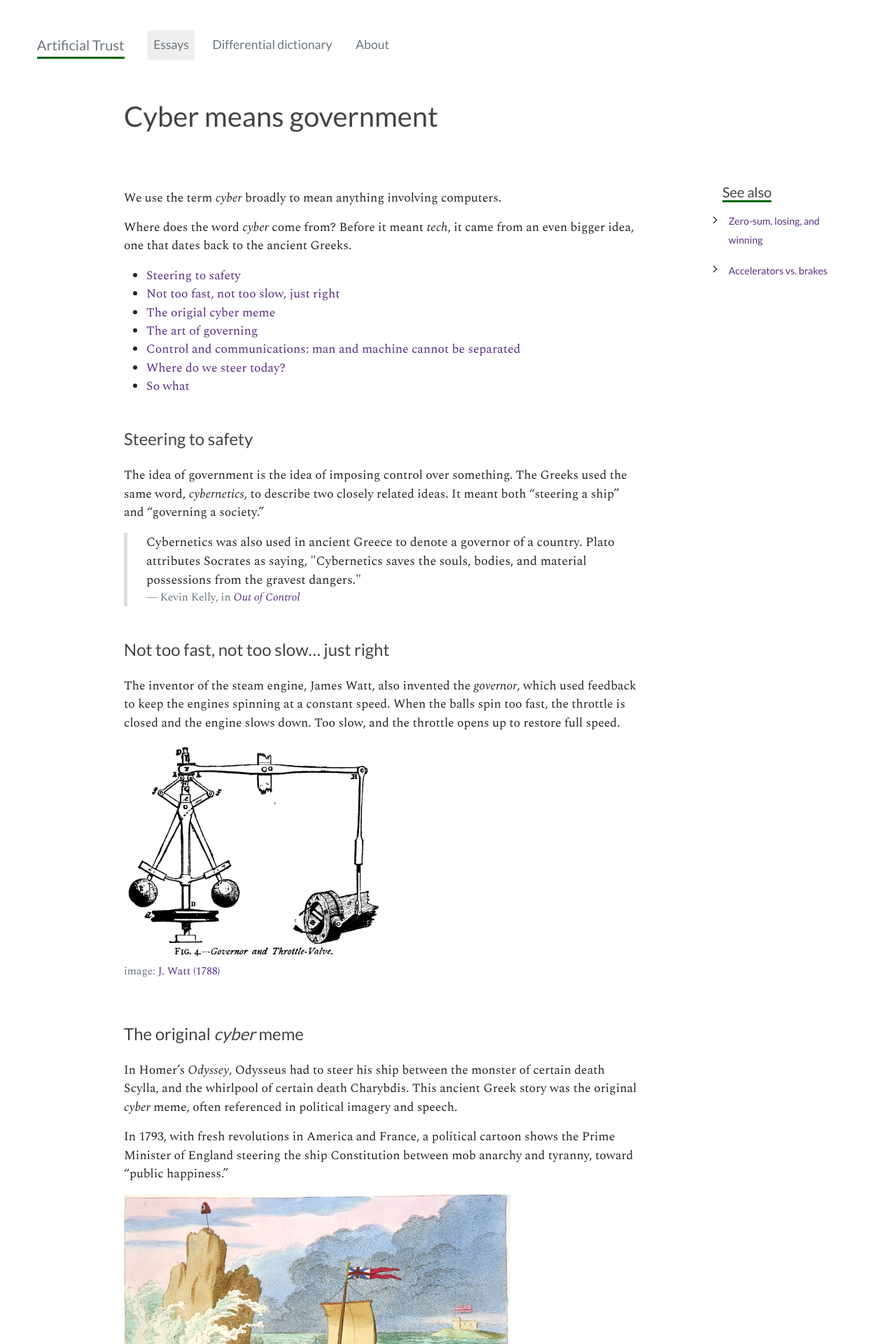
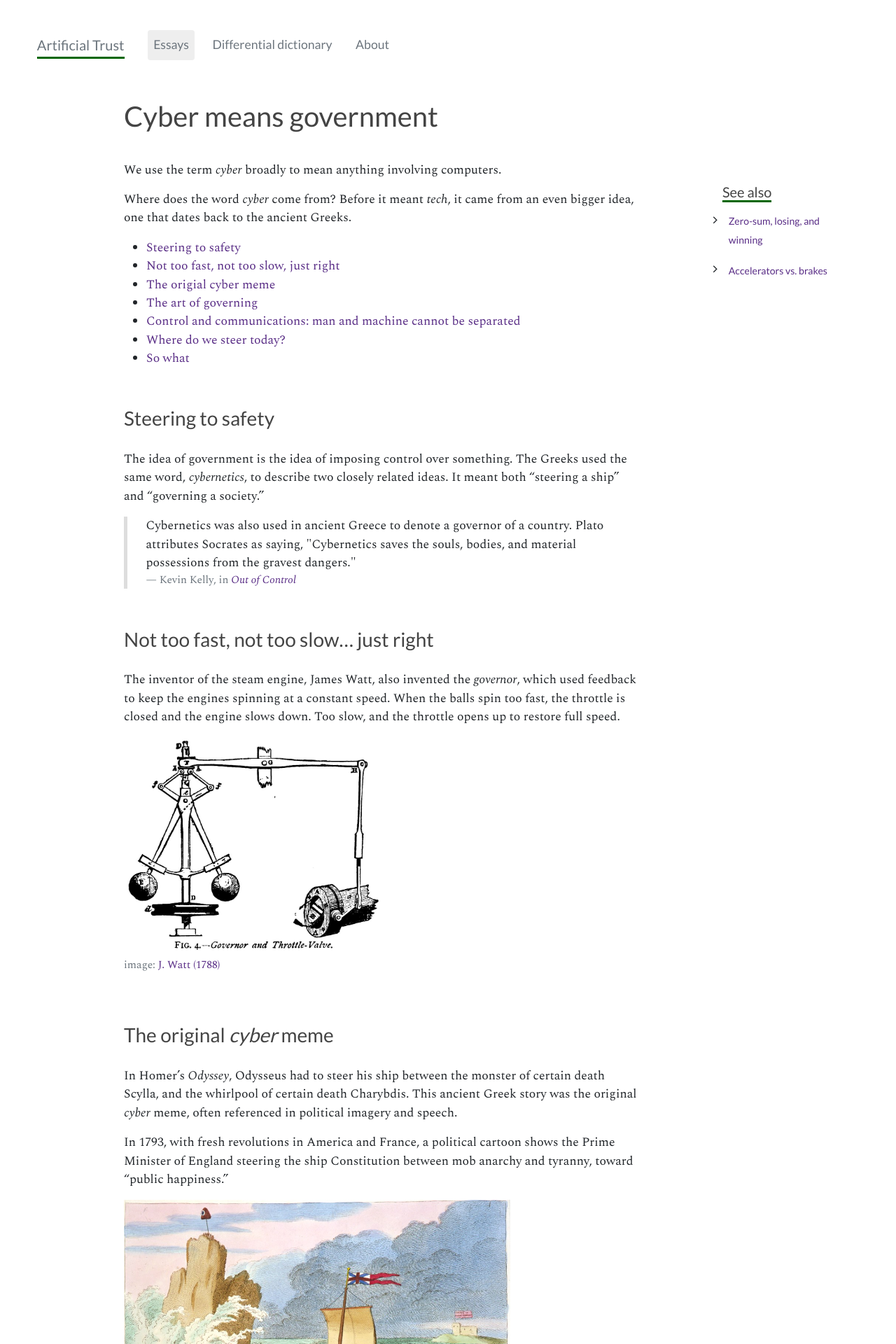
Before and after one commit to straz/artificialtrust, a Jekyll site: the page built from _articles/cyber.md, in a window 1280 px wide. Shown: the top 1920 px of the page at 70% size. Built offline with Jekyll 4.4.1, drawn with Linux system fonts in a browser that asks for light colours; nearby versions of some CDN libraries.

Commit message:
normal font sizes

```diff
--- a/_sass/main.scss
+++ b/_sass/main.scss
@@ -8,9 +8,6 @@ body {
   margin: 2em;
   font-family: Spectral;
   font-size: 110%;
-  h3 {
-    font-size: 24px;
-  }
   .draft {
     color: #A00;
   }
@@ -59,7 +56,7 @@ blockquote.blockquote {
   padding-left: 1.5em;
   border-left: solid .3em #ddd;
   margin-bottom: 2em;
-  font-size: 18px;
+  font-size: 100%;
 }
 
 h1,h2,h3,h4,h5 {
@@ -68,7 +65,7 @@ h1,h2,h3,h4,h5 {
 }
 
 h1 {
-  margin-bottom: 2em;
+  margin-bottom: 1em;
 }
 
 nav {
```
